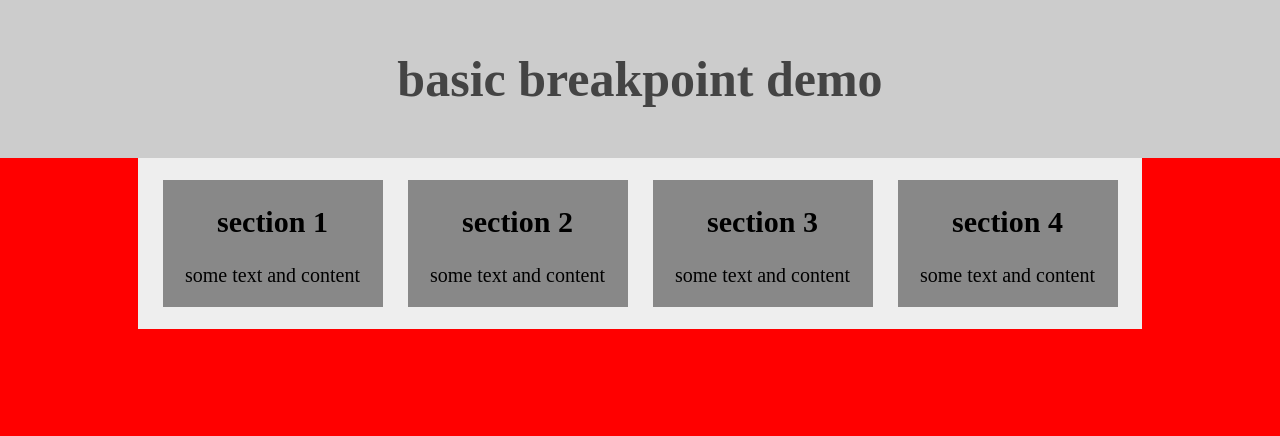
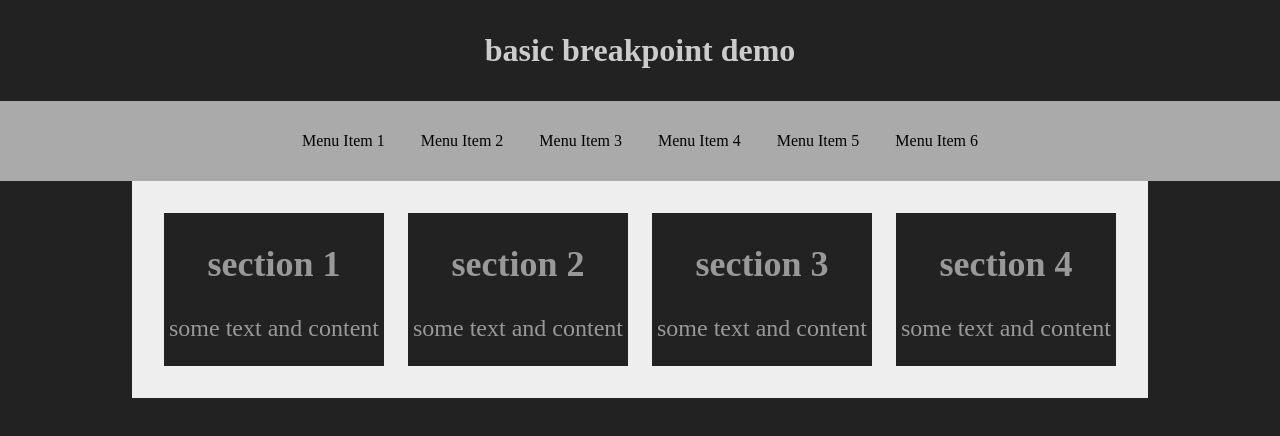
Before and after one commit to MattheyC/lab04-responsive-basics, a plain HTML site: page index.html in a window 1280 px wide. Drawn offline with Linux system fonts and the light colour scheme.

Commit message:
add branch

```diff
--- a/css/styles.css
+++ b/css/styles.css
@@ -1,57 +1,109 @@
-/* GLOBAL STYLES */
+/* GLOBAL AND MOBILE STYLES FIRST */
 
 body {
   margin:0;
   padding:0;
   background: #222;
+  color: #fff;
+  text-align: center;
 }
 header {
   background: #ccc;
   color: #444;
-  text-align: center;
+}
+nav {
+  background: #aaa;
+  display: none;
+}
+nav a {
+  padding: 1em;
+  display: block;
+}
+#menu {
+  padding: 1em;
+  background: #fff;
+  display: block;
+}
+.show-menu {
+  display: block;
+}
+a {
+  color: #000;
+  text-decoration: none;
 }
 h1 {
-  font-size: 2.5em;
+  font-size: 1.5em;
   margin: 0;
   padding: 1em;
 }
-h2 {
-  font-size: 1.5em;
+main {
+  background: #eee;
+  padding: .5em;
+}
+section {
+  background: #888;
+}
+
+
+/* FIRST BREAKPOINT (MEDIUM SIZE) */
+@media screen and (min-width: 500px) {
+  header {
+    background: #444;
+    color: #ccc;
+  }
+  nav a {
+    width: 44%;
+    display: inline-block;
+  }
+  nav a:hover {
+    background: #777;
+  }
+  h1 {
+    font-size: 2em;
   }
   main {
-  max-width: 1000px;
+    width: 90%;
     margin: 0 auto;
-  background: #eee;
-  text-align: center;
-  padding: 2px;
   }
   section {
-  font-size: 1em;
-  background: #888;
-  /* width: 22%; */
-  margin: 1em 1% 1em 1%;
-  /* display: inline-block; */
+    width: 44%;
+    margin: 2%;
+    display: inline-block;
+    background: #444;
+    color: #999;
   }
   section:hover {
     background: #666;
   }
+}
+/* END FIRST BREAKPOINT */
 
-@media screen and (min-width: 500px) {
-	body {
-		background: blue;
-		font-size: 125%;
+
+/* SECOND BREAKPOINT (DESKTOP SIZE) */
+@media screen and (min-width: 1000px) {
+  header {
+    background: #222;
+    color: #ccc;
   }
-	section {
-		width: 450px;
-		display: inline-block;
+  nav {
+    display: block;
   }
+  nav a {
+    line-height: 3em;
+    width: inherit;
   }
-
-@media screen and (min-width: 1000px) {
-	body {
-		background: red;
+  #menu {
+    display: none;
+  }
+  main {
+    max-width: 1000px;
   }
   section {
     width: 22%;
+    margin: 1em 1% 1em 1%;
+    background: #222;
+    border-color: #666;
+    font-size: 1.5em;
   }
 }
+/* END SECOND BREAKPOINT */
--- a/index.html
+++ b/index.html
@@ -10,7 +10,19 @@
 <body>
 
 <header>
+
   <h1>basic breakpoint demo</h1>
+
+  <a id="menu" href="#">Menu</a>
+  <nav id="nav-menu">
+    <a href="#">Menu Item 1</a>
+    <a href="#">Menu Item 2</a>
+    <a href="#">Menu Item 3</a>
+    <a href="#">Menu Item 4</a>
+    <a href="#">Menu Item 5</a>
+    <a href="#">Menu Item 6</a>
+  </nav>
+
 </header>
 
 <main>
@@ -37,5 +49,6 @@
 
 </main>
 
+<script src="js/scripts.js"></script>
 </body>
 </html>
--- /dev/null
+++ b/js/scripts.js
@@ -0,0 +1,20 @@
+(function(){
+
+  let menuButton = document.getElementById("menu");
+  let navMenu = document.getElementById("nav-menu");
+
+  menuButton.addEventListener("click", toggleMenu);
+
+  let toggle = false; // hidden at first
+  function toggleMenu(){
+    if (toggle) { // true: it's visible
+      navMenu.classList.remove("show-menu"), // hide it
+      toggle = false
+    }
+    else { // false: it's hidden
+      navMenu.classList.add("show-menu"), // show it
+      toggle = true
+    }
+  }
+
+})();
```
Also changed, not shown: 2 other files. Lines whose indentation alone changed are shown as unchanged.
